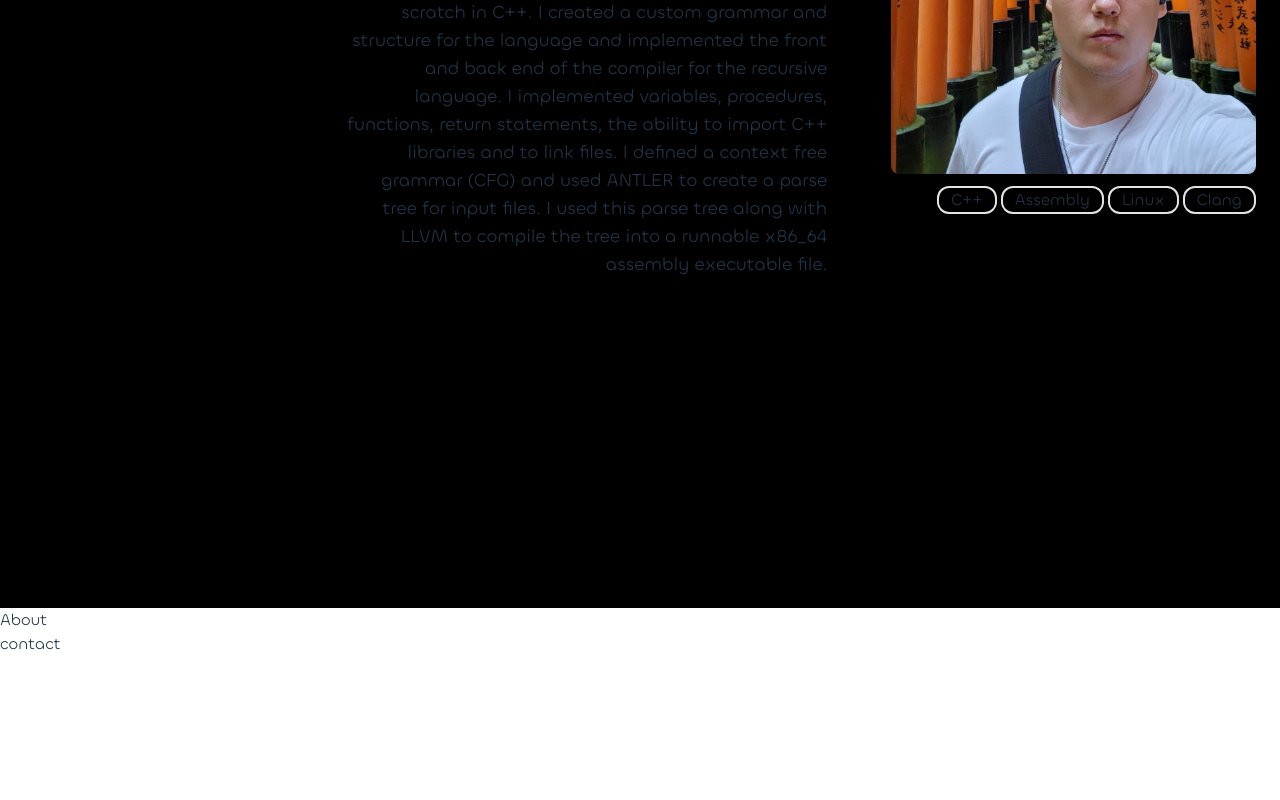
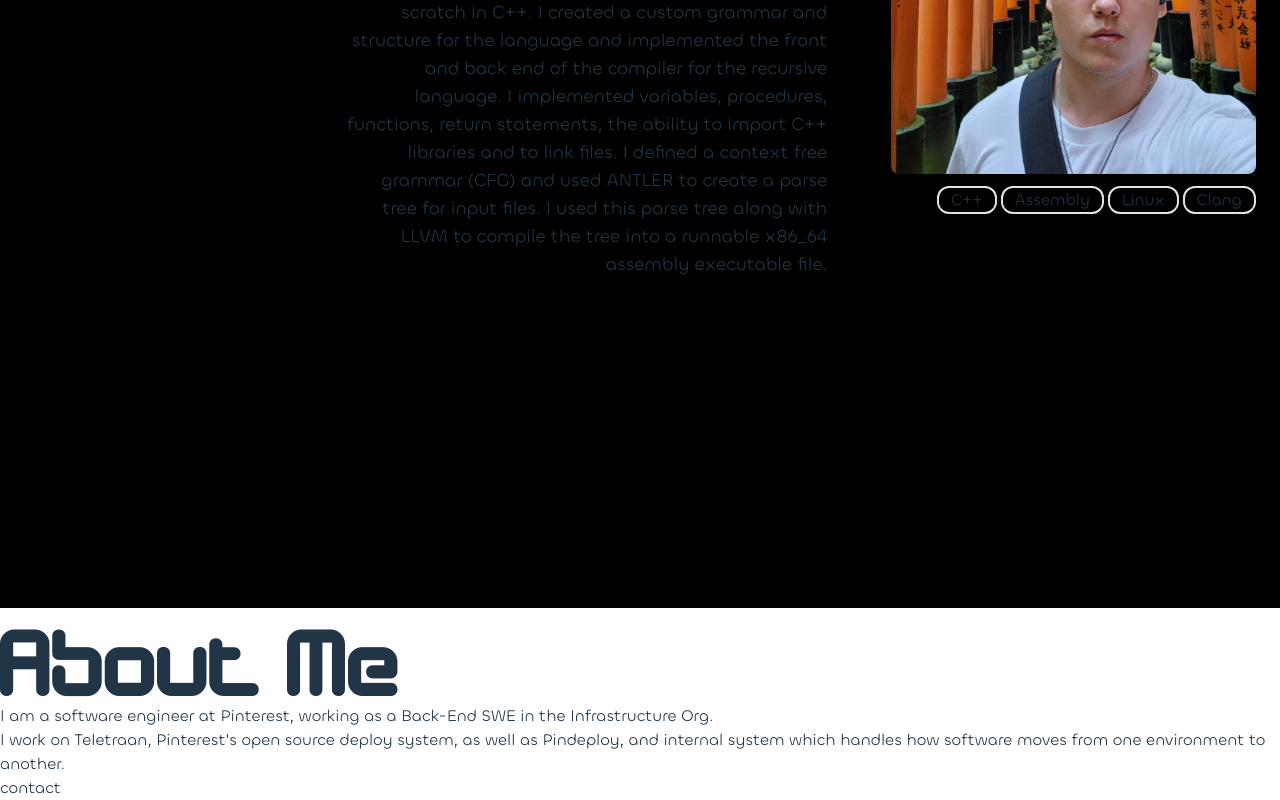
Before and after one commit to bhnord/portfolio_v2, a React (Vite) app: page / in a window 1280 px wide. Shown: the part 3644-4444 px from the top of the page. Before the commit the page ends 4300 px from the top, so only its background shows below. Built offline with nearby package versions, Linux system fonts and the light colour scheme.

Commit message:
fix width overflow

```diff
--- a/src/App.tsx
+++ b/src/App.tsx
@@ -17,7 +17,7 @@ function App() {
   const scale = useTransform(scrollYProgress, [0, 1], ["100%", "80%"]);
   return (
     <ReactLenis root>
-      <div className="w-screen">
+      <div className="w-full">
         <img width={100} src={logo} className="absolute" />
         <div className="absolute top-10 right-10 text-right z-10">
           <Navbar />
--- a/src/components/About.tsx
+++ b/src/components/About.tsx
@@ -1,8 +1,18 @@
 export default function About() {
   return (
     <>
-      <h2 id="About"></h2>
-      <p>About</p>
+      <h2 className="text-8xl" id="About">
+        About Me
+      </h2>
+      <p>
+        I am a software engineer at Pinterest, working as a Back-End SWE in the
+        Infrastructure Org.
+      </p>
+      <p>
+        I work on Teletraan, Pinterest's open source deploy system, as well as
+        Pindeploy, and internal system which handles how software moves from one
+        environment to another.
+      </p>
     </>
   );
 }
--- a/src/components/Landing.tsx
+++ b/src/components/Landing.tsx
@@ -4,7 +4,7 @@ export default function Landing() {
   return (
     <>
       <div className="flex h-screen justify-center items-center">
-        <div className="flex w-screen">
+        <div className="flex">
           <div className="flex-auto mr-20 text-right justify-between">
             <h1 className="text-9xl">
               Bernhard <br />
```
